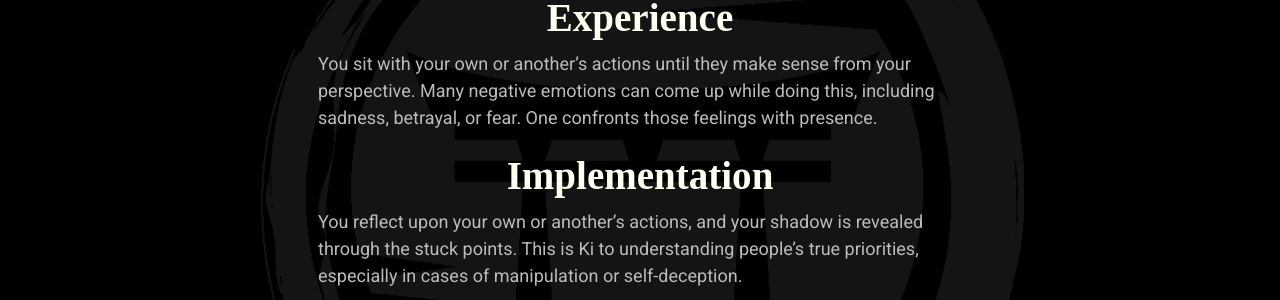
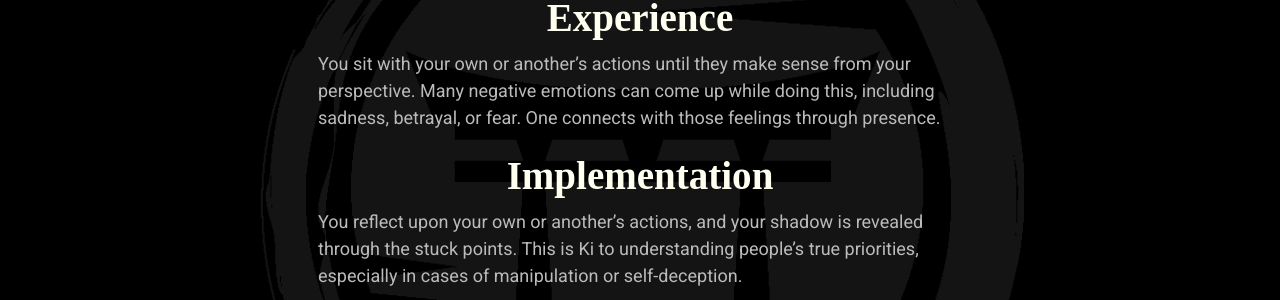
Before and after one commit to mindset-dojo/mindset-dojo.github.io, a Jekyll site: the page built from _forms/revealed-preference-reflection.md, in a window 1280 px wide and 900 px high. Shown: the part 504-804 px from the top of the window. Built offline with Jekyll 4.4.1, drawn with Linux system fonts in a browser that asks for light colours; some web fonts are replaced.

Commit message:
fix(revealed-preference-reflection): fighting instead of integrating.

```diff
--- a/_forms/revealed-preference-reflection.md
+++ b/_forms/revealed-preference-reflection.md
@@ -15,7 +15,7 @@
 
 ## Experience
 
-You sit with your own or another's actions until they make sense from your perspective. Many negative emotions can come up while doing this, including sadness, betrayal, or fear. One confronts those feelings with presence.
+You sit with your own or another's actions until they make sense from your perspective. Many negative emotions can come up while doing this, including sadness, betrayal, or fear. One connects with those feelings through presence.
 
 ## Implementation
 
```
